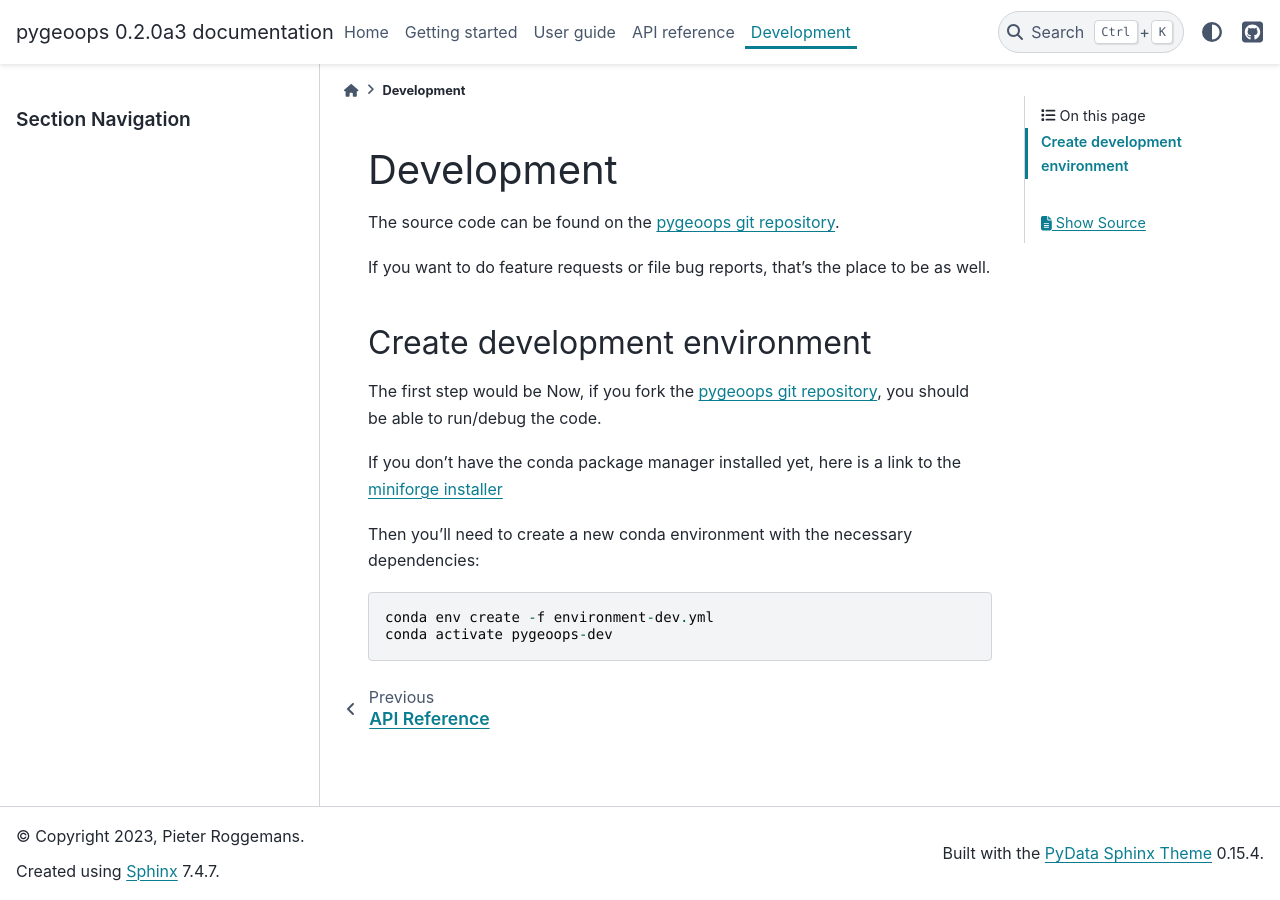
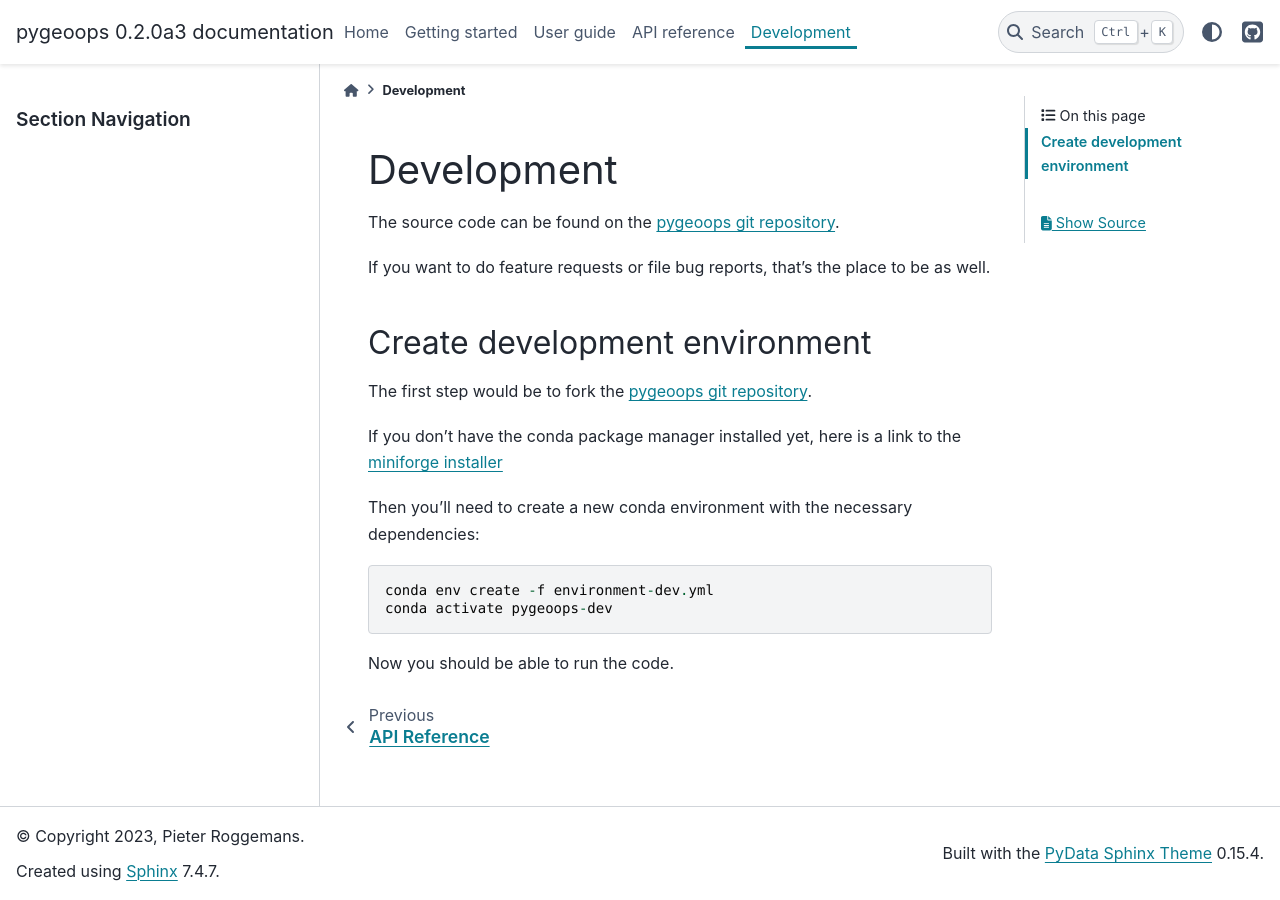
Before and after one commit to pygeoops/pygeoops, a Sphinx documentation site: the page built from docs/development.rst, in a window 1280 px wide. Built offline with Sphinx 7.4.7 and the PyData theme 0.15.4, drawn with Linux system fonts in a browser that asks for light colours.

Commit message:
Update development.rst

```diff
--- a/docs/development.rst
+++ b/docs/development.rst
@@ -10,7 +10,7 @@ be as well.
 Create development environment
 ------------------------------
 
-The first step would be Now, if you fork the |pygeoops git repository|, you should be able to run/debug the code.
+The first step would be to fork the |pygeoops git repository|.
 
 If you don't have the conda package manager installed yet, here is a link to the
 `miniforge installer`_
@@ -23,6 +23,8 @@ dependencies::
     conda activate pygeoops-dev
 
 
+Now you should be able to run the code.
+
 .. _miniforge installer : https://github.com/conda-forge/miniforge#miniforge3
 
 .. |pygeoops git repository| raw:: html
```
